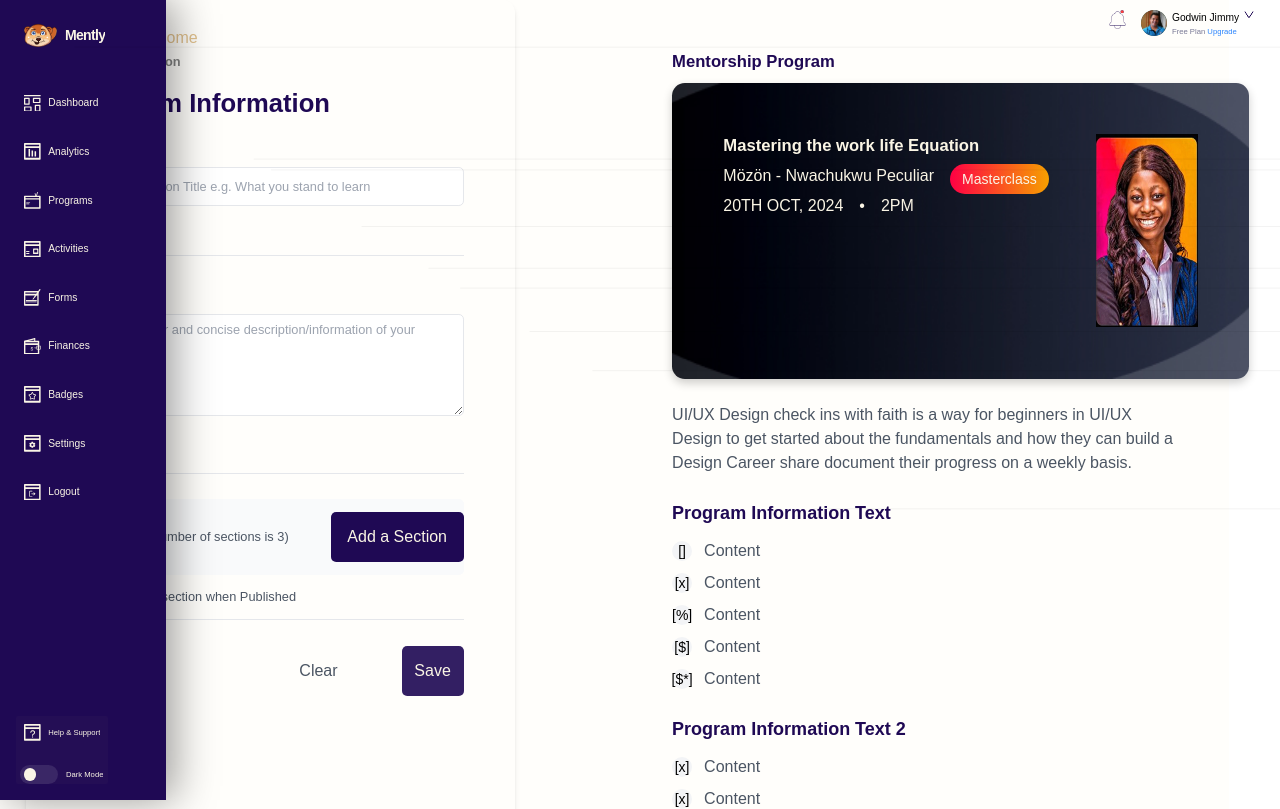
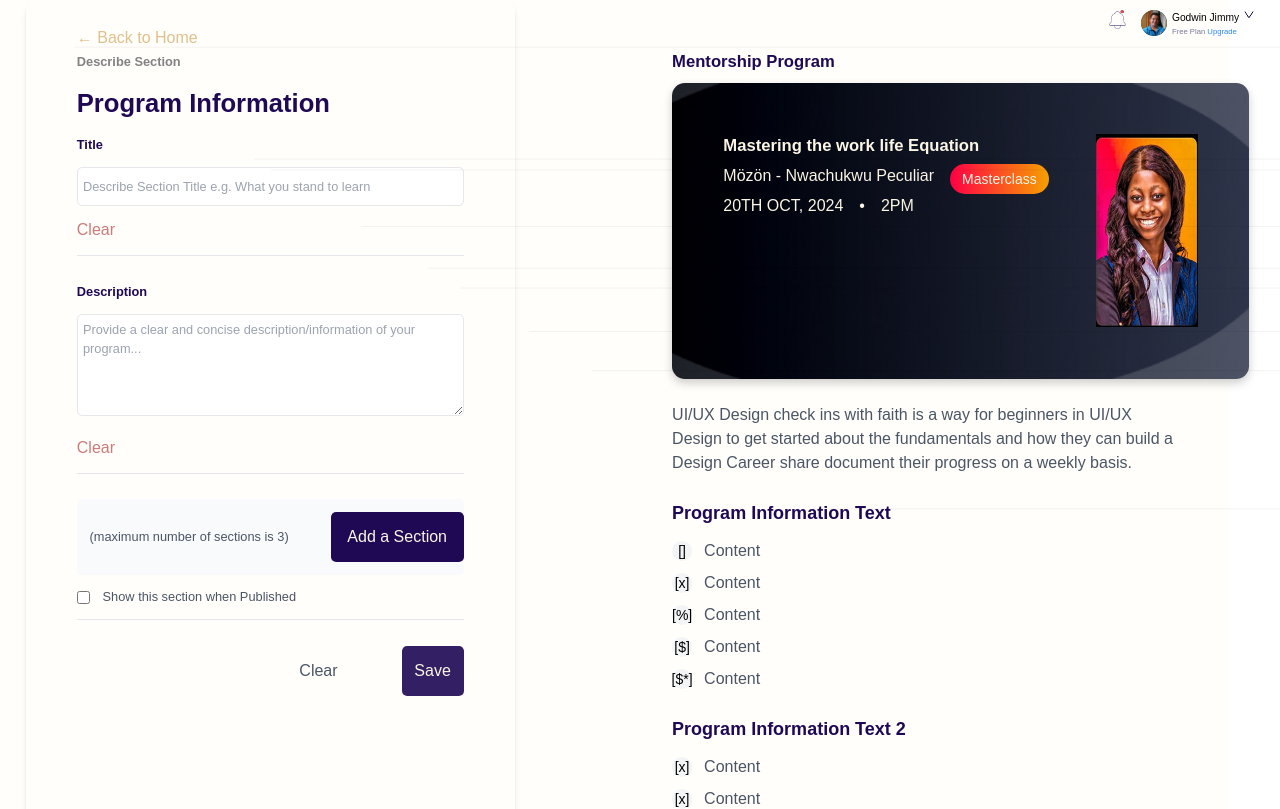
Before and after one commit to precious123-gifted/https---github.com-precious123-gifted-mentlyFEtest, a Next.js app: page / in a window 1280 px wide. Shown: the top 809 px of the page. Built offline with nearby package versions, Linux system fonts and the light colour scheme; a web font is replaced by a local one.

Commit message:
typescript-code-typing

```diff
--- a/src/app/components/SideBar.tsx
+++ b/src/app/components/SideBar.tsx
@@ -41,7 +41,7 @@
       {/* Sidebar */}
       <aside
   className={`group fixed left-0 top-0 h-full transition-all duration-300
-    ${isOpened ? 'sidebar-open portrait:ml-[0vw]' : 'portrait:ml-[-100vw]'}
+    ${isOpened ? 'sidebar-open portrait:ml-[0vw]' : 'sidebar-closed portrait:ml-[-100vw]'}
     portrait:w-[40vw] landscape:md:hover:w-[13vw]
     p-4 overflow-hidden md:hover:shadow-[8px_0_40px_0_rgba(0,0,0,0.4)]
     hover:backdrop-blur-sm bg-[#1F0954] `}
--- a/src/app/components/icons/ActivitiesIcon.tsx
+++ b/src/app/components/icons/ActivitiesIcon.tsx
@@ -2,32 +2,36 @@
 
 import * as React from "react";
 
-const SvgComponent = (props: any) => {
-  // Destructure orientation values from the hook
+interface SvgComponentProps {
+  className?: string; // Allow className prop
+  fill?: string; // Optional fill prop
+  [key: string]: any; // To handle other props passed to SVG
+}
 
+const SvgComponent = ({ className, fill, ...props }: SvgComponentProps) => {
   return (
     <svg
       xmlns="http://www.w3.org/2000/svg"
       viewBox="0 0 100 100"
       width={40}
       height={40}
-      fill="none"
-      className={``}
-      {...props}
+      fill={fill || 'none'} // Default to 'none' if no fill is provided
+      className={className} // Apply the className to the SVG element
+      {...props} // Spread the rest of the props onto the SVG
     >
       <path
-        fill={props.fill || 'currentColor'}
+        fill={fill || 'currentColor'}
         fillRule="evenodd"
         d="M100 4.444C100 1.99 98.372 0 96.364 0H3.636C1.628 0 0 1.99 0 4.444v91.112C0 98.01 1.628 100 3.636 100h92.728c2.008 0 3.636-1.99 3.636-4.444V4.444Zm-9.09 82.223c0 1.227-.815 2.222-1.82 2.222H10.91c-1.005 0-1.82-.995-1.82-2.222v-53.89c0-1.227.815-2.221 1.82-2.221h78.18c1.005 0 1.82.994 1.82 2.222v53.889Zm0-69.445c0 1.227-.815 2.222-1.82 2.222H10.91c-1.005 0-1.82-.994-1.82-2.222v-3.889c0-1.227.815-2.222 1.82-2.222h78.18c1.005 0 1.82.995 1.82 2.222v3.89Z"
         clipRule="evenodd"
       />
       <path
-        fill={props.fill || 'currentColor'}
+        fill={fill || 'currentColor'}
         d="M13.636 72.222h18.182v5.556H13.636v-5.556ZM13.636 61.111h18.182v5.556H13.636V61.11Z"
       />
-      <path fill={props.fill || 'currentColor'} d="M13.636 61.111h18.182v5.556H13.636V61.11Z" />
+      <path fill={fill || 'currentColor'} d="M13.636 61.111h18.182v5.556H13.636V61.11Z" />
       <path
-        fill={props.fill || 'currentColor'}
+        fill={fill || 'currentColor'}
         fillRule="evenodd"
         d="M57.273 44.444c-1.507 0-2.728 1.493-2.728 3.334v26.666c0 1.841 1.221 3.334 2.728 3.334h26.363c1.507 0 2.728-1.493 2.728-3.334V47.778c0-1.841-1.221-3.334-2.728-3.334H57.273Zm6.818 8.334c-1.506 0-2.727 1.492-2.727 3.333v11.667c0 .92.61 1.666 1.363 1.666h15.455c.753 0 1.364-.746 1.364-1.666V56.11c0-1.84-1.222-3.333-2.728-3.333H64.091Z"
         clipRule="evenodd"
--- a/src/app/components/icons/AnalyticsIcon.tsx
+++ b/src/app/components/icons/AnalyticsIcon.tsx
@@ -1,24 +1,43 @@
-import * as React from "react"
-const SvgComponent = (props:any) => (
+'use client';
+
+import * as React from "react";
+
+interface SvgComponentProps {
+  className?: string; // Allow className prop
+  fill?: string; // Optional fill prop
+  [key: string]: any; // To handle other props passed to SVG
+}
+
+const SvgComponent = ({ className, fill, ...props }: SvgComponentProps) => {
+  return (
     <svg
       xmlns="http://www.w3.org/2000/svg"
       viewBox="0 0 100 100"
-  width={'4vw'}
-  height={'4vw'}
-  fill="none"
-  className={props.className}
-  {...props}
+      width={40}
+      height={40}
+      fill={fill || 'none'} // Default to 'none' if no fill is provided
+      className={className} // Apply the className to the SVG element
+      {...props} // Spread the rest of the props onto the SVG
     >
       <path
-      fill={props.fill || 'currentColor'}
+        fill={fill || 'currentColor'}
         fillRule="evenodd"
         d="M100 4.444C100 1.99 98.372 0 96.364 0H3.636C1.628 0 0 1.99 0 4.444v91.112C0 98.01 1.628 100 3.636 100h92.728c2.008 0 3.636-1.99 3.636-4.444V4.444Zm-9.09 82.223c0 1.227-.815 2.222-1.82 2.222H10.91c-1.005 0-1.82-.995-1.82-2.222v-53.89c0-1.227.815-2.221 1.82-2.221h78.18c1.005 0 1.82.994 1.82 2.222v53.889Zm0-69.445c0 1.227-.815 2.222-1.82 2.222H10.91c-1.005 0-1.82-.994-1.82-2.222v-3.889c0-1.227.815-2.222 1.82-2.222h78.18c1.005 0 1.82.995 1.82 2.222v3.89Z"
         clipRule="evenodd"
       />
       <path
-      fill={props.fill || 'currentColor'}
-      d="M29.09 81.818A1.818 1.818 0 0 1 27.274 80V38.182c0-1.004.814-1.818 1.818-1.818h5.454c1.005 0 1.819.814 1.819 1.818V80a1.818 1.818 0 0 1-1.819 1.818h-5.454ZM47.273 81.818A1.818 1.818 0 0 1 45.454 80V47.273c0-1.004.815-1.819 1.819-1.819h5.454c1.004 0 1.819.815 1.819 1.819V80a1.818 1.818 0 0 1-1.819 1.818h-5.454ZM65.454 81.818A1.818 1.818 0 0 1 63.636 80V51.818c0-1.004.814-1.818 1.818-1.818h5.455c1.004 0 1.818.814 1.818 1.818V80a1.818 1.818 0 0 1-1.818 1.818h-5.455Z"
+        fill={fill || 'currentColor'}
+        d="M13.636 72.222h18.182v5.556H13.636v-5.556ZM13.636 61.111h18.182v5.556H13.636V61.11Z"
+      />
+      <path fill={fill || 'currentColor'} d="M13.636 61.111h18.182v5.556H13.636V61.11Z" />
+      <path
+        fill={fill || 'currentColor'}
+        fillRule="evenodd"
+        d="M57.273 44.444c-1.507 0-2.728 1.493-2.728 3.334v26.666c0 1.841 1.221 3.334 2.728 3.334h26.363c1.507 0 2.728-1.493 2.728-3.334V47.778c0-1.841-1.221-3.334-2.728-3.334H57.273Zm6.818 8.334c-1.506 0-2.727 1.492-2.727 3.333v11.667c0 .92.61 1.666 1.363 1.666h15.455c.753 0 1.364-.746 1.364-1.666V56.11c0-1.84-1.222-3.333-2.728-3.333H64.091Z"
+        clipRule="evenodd"
       />
     </svg>
-)
-export default SvgComponent
+  );
+};
+
+export default SvgComponent;
--- a/src/app/components/icons/BadgesIcon.tsx
+++ b/src/app/components/icons/BadgesIcon.tsx
@@ -1,32 +1,44 @@
-import * as React from "react"
-const SvgComponent = (props:any) => (
+'use client';
+
+import * as React from "react";
+
+interface SvgComponentProps {
+  className?: string;  // Allow className prop to be passed
+  fill?: string;       // Allow fill color to be passed
+  width?: string;      // Allow width to be passed
+  height?: string;     // Allow height to be passed
+  [key: string]: any;  // Accept any other props
+}
+
+const SvgComponent = ({ className, fill = 'currentColor', width = '4vw', height = '4vw', ...props }: SvgComponentProps) => (
   <svg
-  xmlns="http://www.w3.org/2000/svg"
-  viewBox="0 0 100 100"
-  width={'4vw'}
-  height={'4vw'}
-  fill="none"
-  className={props.className}
-  {...props}
->
+    xmlns="http://www.w3.org/2000/svg"
+    viewBox="0 0 100 100"
+    width={width}       // Set width to the passed or default value
+    height={height}     // Set height to the passed or default value
+    fill="none"
+    className={className}  // Apply className to the SVG element
+    {...props}  // Spread the rest of the props (like onClick, id, etc.) onto the SVG element
+  >
     <path
-      fill={props.fill || 'currentColor'}
+      fill={fill}  // Use provided fill, or default to 'currentColor'
       fillRule="evenodd"
       d="M100 4.444C100 1.99 98.372 0 96.364 0H3.636C1.628 0 0 1.99 0 4.444v91.112C0 98.01 1.628 100 3.636 100h92.728c2.008 0 3.636-1.99 3.636-4.444V4.444Zm-9.09 82.223c0 1.227-.815 2.222-1.82 2.222H10.91c-1.005 0-1.82-.995-1.82-2.222v-53.89c0-1.227.815-2.221 1.82-2.221h78.18c1.005 0 1.82.994 1.82 2.222v53.889Zm0-69.445c0 1.227-.815 2.222-1.82 2.222H10.91c-1.005 0-1.82-.994-1.82-2.222v-3.889c0-1.227.815-2.222 1.82-2.222h78.18c1.005 0 1.82.995 1.82 2.222v3.89Z"
       clipRule="evenodd"
     />
     <path
-      fill={props.fill || 'currentColor'}
+      fill={fill}  // Use provided fill, or default to 'currentColor'
       fillRule="evenodd"
       d="M47.615 37.796a2.825 2.825 0 0 1 1.01-1.049 2.67 2.67 0 0 1 1.376-.383c.483 0 .957.132 1.376.383.418.252.767.613 1.01 1.05l6.174 11.075 11.991 2.715a2.72 2.72 0 0 1 1.266.68c.358.338.625.768.774 1.248.15.48.175.992.076 1.486-.1.493-.32.95-.642 1.327l-8.174 9.56 1.237 12.753a3.001 3.001 0 0 1-.227 1.47c-.197.46-.506.86-.897 1.156a2.654 2.654 0 0 1-2.737.306L50 76.402l-11.227 5.17a2.655 2.655 0 0 1-2.737-.305c-.391-.297-.7-.695-.898-1.156a3.001 3.001 0 0 1-.226-1.47l1.237-12.754-8.174-9.556a2.935 2.935 0 0 1-.644-1.329 3.01 3.01 0 0 1 .076-1.486c.149-.48.416-.91.774-1.25a2.722 2.722 0 0 1 1.267-.68l11.991-2.714 6.175-11.076Zm2.386 4.892-5.11 9.169a2.844 2.844 0 0 1-.764.881c-.31.236-.664.4-1.038.485l-9.924 2.246 6.764 7.911c.517.605.767 1.408.69 2.214L39.596 76.15l9.291-4.28a2.661 2.661 0 0 1 2.227 0l9.292 4.28-1.023-10.556a3.01 3.01 0 0 1 .12-1.182c.119-.382.312-.733.567-1.032l6.767-7.91-9.924-2.247a2.707 2.707 0 0 1-1.039-.485 2.846 2.846 0 0 1-.764-.881L50 42.687Z"
       clipRule="evenodd"
     />
     <path
-      fill={props.fill || 'currentColor'}
+      fill={fill}  // Use provided fill, or default to 'currentColor'
       fillRule="evenodd"
       d="m48.644 73.4-.017.002-.11.055-.03.006-.022-.006-.11-.054c-.016-.006-.029-.003-.037.007l-.006.016-.026.662.007.03.016.02.16.115.024.006.018-.006.161-.114.019-.025.006-.026-.026-.66c-.005-.017-.013-.026-.027-.029Zm.41-.175-.02.003-.286.144-.015.015-.005.017.028.665.008.019.012.01.31.144c.02.005.035.001.046-.012l.006-.022-.053-.95c-.005-.018-.015-.03-.03-.033Zm-1.105.003-.023-.004-.02.013-.008.022-.053.95c0 .018.01.03.026.036l.023-.003.311-.144.016-.012.006-.017.026-.665-.005-.019-.015-.015-.284-.142Z"
       clipRule="evenodd"
     />
   </svg>
-)
-export default SvgComponent
+);
+
+export default SvgComponent;
--- a/src/app/components/icons/DashboardIcon.tsx
+++ b/src/app/components/icons/DashboardIcon.tsx
@@ -1,24 +1,40 @@
-import * as React from "react"
-const SvgComponent = (props:any) => (
+import * as React from "react";
+
+interface SvgComponentProps {
+  className?: string;
+  fill?: string;
+  width?: string | number;
+  height?: string | number;
+  [key: string]: any; // Allow any additional props (e.g., onClick, id)
+}
+
+const SvgComponent: React.FC<SvgComponentProps> = ({
+  className,
+  fill = "currentColor",
+  width = "4vw",
+  height = "4vw",
+  ...props
+}) => (
   <svg
-  xmlns="http://www.w3.org/2000/svg"
-  viewBox="0 0 100 100"
-  width={'4vw'}
-  height={'4vw'}
-  fill="none"
-  className={props.className}
-  {...props}
->
+    xmlns="http://www.w3.org/2000/svg"
+    viewBox="0 0 100 100"
+    width={width}
+    height={height}
+    fill="none"
+    className={className}
+    {...props}
+  >
     <path
-      fill={props.fill || 'currentColor'}
+      fill={fill}
       d="M0 .4C0 .18.18 0 .4 0h99.2c.22 0 .4.18.4.4v6.097a.4.4 0 0 1-.4.4H.4a.4.4 0 0 1-.4-.4V.4Z"
     />
     <path
-      fill={props.fill || 'currentColor'}
+      fill={fill}
       fillRule="evenodd"
       d="M3.049 17.241C1.365 17.241.001 18.476.001 20v35.862c0 1.523 1.364 2.759 3.048 2.759h28.198c1.684 0 3.049-1.236 3.049-2.759V20c0-1.524-1.365-2.759-3.049-2.759H3.05Zm23.626 8.276c0-.762-.683-1.38-1.525-1.38H9.146c-.842 0-1.524.618-1.524 1.38v24.828c0 .761.682 1.379 1.524 1.379H25.15c.842 0 1.525-.617 1.525-1.38V25.518ZM99.076 20c0-1.524-1.365-2.759-3.049-2.759h-39.63c-1.683 0-3.048 1.235-3.048 2.759v25.517c0 1.524 1.365 2.759 3.048 2.759h39.63c1.684 0 3.049-1.235 3.049-2.759V20ZM89.93 41.38c.842 0 1.525-.618 1.525-1.38V25.517c0-.762-.683-1.38-1.525-1.38H62.494c-.842 0-1.524.618-1.524 1.38V40c0 .762.682 1.38 1.524 1.38H89.93ZM96.027 58.62c1.683 0 3.048 1.236 3.048 2.76V97.24c0 1.524-1.365 2.759-3.048 2.759H67.828c-1.683 0-3.048-1.235-3.048-2.759V61.38c0-1.523 1.365-2.758 3.048-2.758h28.199ZM72.4 66.898c0-.762.683-1.38 1.524-1.38H89.93c.842 0 1.524.618 1.524 1.38v24.827c0 .762-.682 1.38-1.524 1.38H73.925c-.841 0-1.524-.618-1.524-1.38V66.897ZM0 71.724c0-1.523 1.365-2.758 3.048-2.758h39.63c1.684 0 3.049 1.235 3.049 2.758v25.517c0 1.524-1.365 2.759-3.048 2.759H3.049C1.364 100 0 98.765 0 97.241V71.724Zm9.145 21.38c-.841 0-1.524-.618-1.524-1.38V77.241c0-.761.683-1.379 1.524-1.379h27.437c.841 0 1.524.618 1.524 1.38v14.482c0 .762-.683 1.38-1.524 1.38H9.145Z"
       clipRule="evenodd"
     />
   </svg>
-)
-export default SvgComponent
+);
+
+export default SvgComponent;
--- a/src/app/components/icons/FinanciesIcon.tsx
+++ b/src/app/components/icons/FinanciesIcon.tsx
@@ -1,34 +1,50 @@
-import * as React from "react"
-const SvgComponent = (props:any) => (
+import * as React from "react";
+
+interface SvgComponentProps {
+  className?: string;
+  fill?: string;
+  width?: string | number;
+  height?: string | number;
+  [key: string]: any; // Allows additional props like onClick, id, etc.
+}
+
+const SvgComponent: React.FC<SvgComponentProps> = ({
+  className,
+  fill = "currentColor",
+  width = "4vw",
+  height = "4vw",
+  ...props
+}) => (
   <svg
-  xmlns="http://www.w3.org/2000/svg"
-  viewBox="0 0 100 100"
-  width={'4vw'}
-  height={'4vw'}
-  fill="none"
-  className={props.className}
-  {...props}
->
+    xmlns="http://www.w3.org/2000/svg"
+    viewBox="0 0 100 100"
+    width={width}
+    height={height}
+    fill="none"
+    className={className}
+    {...props}
+  >
     <path
-      fill={props.fill || 'currentColor'}
+      fill={fill}
       fillRule="evenodd"
       d="M91.667 19.535c0-2.067-1.493-3.742-3.334-3.742h-85C1.493 15.793 0 17.468 0 19.535v76.722C0 98.325 1.492 100 3.333 100h85c1.841 0 3.334-1.676 3.334-3.743V19.535Zm-8.334 69.237c0 1.034-.746 1.872-1.666 1.872H10c-.92 0-1.667-.838-1.667-1.872V43.394c0-1.033.747-1.871 1.667-1.871h71.667c.92 0 1.666.837 1.666 1.87v45.38Zm0-58.477c0 1.033-.746 1.871-1.666 1.871H10c-.92 0-1.667-.837-1.667-1.871V27.02c0-1.033.747-1.871 1.667-1.871h71.667c.92 0 1.666.838 1.666 1.871v3.275Z"
       clipRule="evenodd"
     />
     <path
-      fill={props.fill || 'currentColor'}
+      fill={fill}
       fillRule="evenodd"
       d="M72.85 54.069h-7.934a.4.4 0 0 0-.4.4v6.855c0 .22.18.4.4.4h7.934v-7.655Zm-1.39 1.276h-5.555v5.103h5.555v-5.103ZM100 46.813a.4.4 0 0 0-.4-.4H75.4a.4.4 0 0 0-.4.4V68.98c0 .221.18.4.4.4h24.2a.4.4 0 0 0 .4-.4V46.813Zm-4.167 3.428H79.167v15.31h16.666v-15.31Z"
       clipRule="evenodd"
     />
     <path
-      fill={props.fill || 'currentColor'}
+      fill={fill}
       d="M1.114 18.285c0-.717.419-1.338 1.009-1.495L65.076.518c.703-.186 1.398-.074 1.545.761l.788 4.476c.146.827-.302 1.638-1 1.811L2.669 23.371c-.802.199-1.554-.527-1.554-1.499v-3.587Z"
     />
     <path
-      fill={props.fill || 'currentColor'}
+      fill={fill}
       d="M62.58 23.452c-.712 0-1.29-.686-1.29-1.531V3.346c0-.58.277-1.11.714-1.37L65.076.095c.858-.51 2.666 1.164 2.666 2.302v19.525c0 .845-.578 1.53-1.29 1.53H62.58ZM46.38 54.545v2.838h-2.041c-1.851 0-3.403 1.617-3.403 3.546v1.42c0 1.929 1.198 3.518 2.967 4l6.968 1.873c.381.113.925.822.925 1.248v1.419c0 .397-.299.709-.68.709h-6.805a1.475 1.475 0 0 1-.68-.17V68.76h-2.722v2.837a2.69 2.69 0 0 0 1.198 2.213c.626.454 1.415.624 2.204.624h2.042v2.838h2.722v-2.838h2.041c1.878 0 3.402-1.589 3.402-3.546V69.47c0-1.93-1.197-3.518-2.967-4l-6.967-1.873c-.382-.114-.926-.823-.926-1.249V60.93c0-.397.3-.709.68-.709h6.805c.3 0 .572.114.68.17v2.667h2.722V60.22a2.69 2.69 0 0 0-1.197-2.213c-.626-.454-1.416-.624-2.205-.624h-2.041v-2.838H46.38Z"
     />
   </svg>
-)
-export default SvgComponent
+);
+
+export default SvgComponent;
--- a/src/app/components/icons/FormsIcon.tsx
+++ b/src/app/components/icons/FormsIcon.tsx
@@ -1,28 +1,41 @@
-import * as React from "react"
-const SvgComponent = (props:any) => (
+import * as React from "react";
+
+interface SvgComponentProps {
+  className?: string;
+  fill?: string;
+  width?: string | number;
+  height?: string | number;
+  [key: string]: any; // Allows additional props (like onClick, id, etc.)
+}
+
+const SvgComponent: React.FC<SvgComponentProps> = ({
+  className,
+  fill = "currentColor",
+  width = "4vw",
+  height = "4vw",
+  ...props
+}) => (
   <svg
-  xmlns="http://www.w3.org/2000/svg"
-  viewBox="0 0 100 100"
-  width={'4vw'}
-  height={'4vw'}
-  fill="none"
-  className={props.className}
-  {...props}
->
+    xmlns="http://www.w3.org/2000/svg"
+    viewBox="0 0 100 100"
+    width={width}
+    height={height}
+    fill="none"
+    className={className}
+    {...props}
+  >
     <path
-      fill={props.fill || 'currentColor'}
+      fill={fill}
       fillRule="evenodd"
       d="M88 15.911C88 13.751 86.567 12 84.8 12H3.2C1.433 12 0 13.751 0 15.911V96.09C0 98.249 1.433 100 3.2 100h81.6c1.767 0 3.2-1.751 3.2-3.911V15.91Zm-8 72.356c0 1.08-.716 1.955-1.6 1.955H9.6c-.884 0-1.6-.875-1.6-1.955V40.845c0-1.08.716-1.956 1.6-1.956h68.8c.884 0 1.6.875 1.6 1.955v47.423Zm0-61.111c0 1.08-.716 1.955-1.6 1.955H9.6c-.884 0-1.6-.875-1.6-1.955v-3.423c0-1.08.716-1.955 1.6-1.955h68.8c.884 0 1.6.875 1.6 1.955v3.423Z"
       clipRule="evenodd"
     />
+    <path fill={fill} d="M12 75.556h64v4.888H12v-4.888ZM12 65.778h64v4.889H12v-4.89Z" />
     <path
-      fill={props.fill || 'currentColor'}
-      d="M12 75.556h64v4.888H12v-4.888ZM12 65.778h64v4.889H12v-4.89Z"
-    />
-    <path
-      fill={props.fill || 'currentColor'}
-      d="M12 65.778h64v4.889H12v-4.89ZM58.617 50.053 94.346.316a.4.4 0 0 1 .549-.098l4.765 3.225a.4.4 0 0 1 .101.564l-35.714 49.72-5.429-3.674ZM52 60.402l6.577-9.02 3.912 2.688-6.577 9.019-3.6.911L52 60.402Z"
+      fill={fill}
+      d="M58.617 50.053 94.346.316a.4.4 0 0 1 .549-.098l4.765 3.225a.4.4 0 0 1 .101.564l-35.714 49.72-5.429-3.674ZM52 60.402l6.577-9.02 3.912 2.688-6.577 9.019-3.6.911L52 60.402Z"
     />
   </svg>
-)
-export default SvgComponent
+);
+
+export default SvgComponent;
--- a/src/app/components/icons/LogoutIcon.tsx
+++ b/src/app/components/icons/LogoutIcon.tsx
@@ -1,24 +1,40 @@
-import * as React from "react"
-const SvgComponent = (props:any) => (
+import * as React from "react";
+
+interface SvgComponentProps {
+  className?: string;
+  fill?: string;
+  width?: string | number;
+  height?: string | number;
+  [key: string]: any;
+}
+
+const SvgComponent: React.FC<SvgComponentProps> = ({
+  className,
+  fill = "currentColor",
+  width = "4vw",
+  height = "4vw",
+  ...props
+}) => (
   <svg
-  xmlns="http://www.w3.org/2000/svg"
-  viewBox="0 0 100 100"
-  width={'4vw'}
-  height={'4vw'}
-  fill="none"
-  className={props.className}
-  {...props}
->
+    xmlns="http://www.w3.org/2000/svg"
+    viewBox="0 0 100 100"
+    width={width}
+    height={height}
+    fill="none"
+    className={className}
+    {...props}
+  >
     <path
-      fill={props.fill || 'currentColor'}
+      fill={fill}
       fillRule="evenodd"
       d="M100 4.444C100 1.99 98.372 0 96.364 0H3.636C1.628 0 0 1.99 0 4.444v91.112C0 98.01 1.628 100 3.636 100h92.728c2.008 0 3.636-1.99 3.636-4.444V4.444Zm-9.09 82.223c0 1.227-.815 2.222-1.82 2.222H10.91c-1.005 0-1.82-.995-1.82-2.222v-53.89c0-1.227.815-2.221 1.82-2.221h78.18c1.005 0 1.82.994 1.82 2.222v53.889Zm0-69.445c0 1.227-.815 2.222-1.82 2.222H10.91c-1.005 0-1.82-.994-1.82-2.222v-3.889c0-1.227.815-2.222 1.82-2.222h78.18c1.005 0 1.82.995 1.82 2.222v3.89Z"
       clipRule="evenodd"
     />
     <path
-      fill={props.fill || 'currentColor'}
+      fill={fill}
       d="M35.95 77.273c-1.136 0-2.108-.396-2.917-1.186-.809-.79-1.213-1.742-1.215-2.855V44.95c0-1.112.405-2.063 1.215-2.853s1.782-1.187 2.917-1.188h12.397c.585 0 1.077.194 1.473.582.397.388.595.867.593 1.438a1.949 1.949 0 0 1-.595 1.44c-.395.39-.886.583-1.47.58H35.95v28.283h12.397c.585 0 1.077.194 1.473.582.397.388.595.868.593 1.439a1.949 1.949 0 0 1-.595 1.44c-.395.39-.886.582-1.47.58H35.95ZM61.105 61.11H46.281c-.585 0-1.076-.194-1.471-.582a1.942 1.942 0 0 1-.595-1.438 1.921 1.921 0 0 1 .595-1.438c.398-.388.888-.582 1.471-.582h14.824l-3.874-3.788a1.833 1.833 0 0 1-.568-1.364c0-.538.19-1.01.568-1.414.38-.404.861-.615 1.447-.632a1.971 1.971 0 0 1 1.498.582l7.386 7.222c.413.404.62.875.62 1.414 0 .539-.207 1.01-.62 1.414l-7.386 7.222a1.948 1.948 0 0 1-1.471.582 2.128 2.128 0 0 1-1.474-.632 1.935 1.935 0 0 1-.54-1.439c.017-.555.215-1.018.592-1.39l3.822-3.737Z"
     />
   </svg>
-)
-export default SvgComponent
+);
+
+export default SvgComponent;
--- a/src/app/components/icons/ProgramsIcon.tsx
+++ b/src/app/components/icons/ProgramsIcon.tsx
@@ -1,24 +1,40 @@
-import * as React from "react"
-const SvgComponent = (props:any) => (
+import * as React from "react";
+
+interface SvgComponentProps {
+  className?: string;
+  fill?: string;
+  width?: string | number;
+  height?: string | number;
+  [key: string]: any;
+}
+
+const SvgComponent: React.FC<SvgComponentProps> = ({
+  className,
+  fill = "currentColor",
+  width = "4vw",
+  height = "4vw",
+  ...props
+}) => (
   <svg
     xmlns="http://www.w3.org/2000/svg"
     viewBox="0 0 100 100"
-    width={'4vw'}
-    height={'4vw'}
+    width={width}
+    height={height}
     fill="none"
-    className={props.className}
+    className={className}
     {...props}
   >
     <path
-      fill={props.fill || 'currentColor'}
+      fill={fill}
       fillRule="evenodd"
       d="M100 25.39c0-1.916-1.628-3.47-3.636-3.47H3.636C1.628 21.92 0 23.474 0 25.39v71.14C0 98.446 1.628 100 3.636 100h92.728c2.008 0 3.636-1.554 3.636-3.47V25.39Zm-9.09 64.2c0 .958-.815 1.734-1.82 1.734H10.91c-1.005 0-1.82-.776-1.82-1.735V47.513c0-.958.815-1.735 1.82-1.735h78.18c1.005 0 1.82.777 1.82 1.735v42.076Zm0-54.223c0 .959-.815 1.735-1.82 1.735H10.91c-1.005 0-1.82-.776-1.82-1.735v-3.036c0-.958.815-1.735 1.82-1.735h78.18c1.005 0 1.82.777 1.82 1.735v3.036Z"
       clipRule="evenodd"
     />
     <path
-      fill={props.fill || 'currentColor'}
+      fill={fill}
       d="M13.636 69.636h18.182v4.338H13.636v-4.338ZM13.636 60.96h22.728v4.337H13.636V60.96ZM74.482 23.681c-.97-.248-1.546-1.2-1.286-2.125l5.692-20.27c.26-.925 1.256-1.474 2.226-1.226l.878.224c.97.248 1.546 1.2 1.286 2.125l-5.691 20.27c-.26.926-1.257 1.475-2.227 1.227l-.878-.225ZM70.096 23.906c-.97.248-1.967-.301-2.227-1.227L64.105 9.272c-.26-.926.315-1.878 1.285-2.126l.879-.224c.97-.248 1.966.301 2.226 1.227l3.765 13.408c.26.925-.316 1.877-1.286 2.125l-.878.224Z"
     />
   </svg>
-)
-export default SvgComponent
+);
+
+export default SvgComponent;
--- a/src/app/components/icons/SettingsIcon.tsx
+++ b/src/app/components/icons/SettingsIcon.tsx
@@ -1,24 +1,40 @@
-import * as React from "react"
-const SvgComponent = (props:any) => (
+import * as React from "react";
+
+interface SvgComponentProps {
+  className?: string;
+  fill?: string;
+  width?: string | number;
+  height?: string | number;
+  [key: string]: any;
+}
+
+const SvgComponent: React.FC<SvgComponentProps> = ({
+  className,
+  fill = "currentColor",
+  width = "4vw",
+  height = "4vw",
+  ...props
+}) => (
   <svg
-  xmlns="http://www.w3.org/2000/svg"
-  viewBox="0 0 100 100"
-  width={'4vw'}
-  height={'4vw'}
-  fill="none"
-  className={props.className}
-  {...props}
->
+    xmlns="http://www.w3.org/2000/svg"
+    viewBox="0 0 100 100"
+    width={width}
+    height={height}
+    fill="none"
+    className={className}
+    {...props}
+  >
     <path
-      fill={props.fill || 'currentColor'}
+      fill={fill}
       fillRule="evenodd"
       d="M100 4.444C100 1.99 98.372 0 96.364 0H3.636C1.628 0 0 1.99 0 4.444v91.112C0 98.01 1.628 100 3.636 100h92.728c2.008 0 3.636-1.99 3.636-4.444V4.444Zm-9.09 82.223c0 1.227-.815 2.222-1.82 2.222H10.91c-1.005 0-1.82-.995-1.82-2.222v-53.89c0-1.227.815-2.221 1.82-2.221h78.18c1.005 0 1.82.994 1.82 2.222v53.889Zm0-69.445c0 1.227-.815 2.222-1.82 2.222H10.91c-1.005 0-1.82-.994-1.82-2.222v-3.889c0-1.227.815-2.222 1.82-2.222h78.18c1.005 0 1.82.995 1.82 2.222v3.89Z"
       clipRule="evenodd"
     />
     <path
-      fill={props.fill || 'currentColor'}
+      fill={fill}
       d="M64.024 59.09c0-.417-.018-.817-.056-1.236l3.478-2.563a1.796 1.796 0 0 0 .487-2.364l-3.497-5.873a1.835 1.835 0 0 0-1.019-.817 1.894 1.894 0 0 0-1.319.054l-4.02 1.655a14.283 14.283 0 0 0-2.188-1.237l-.542-4.2c-.112-.909-.916-1.6-1.851-1.6h-6.975c-.954 0-1.758.691-1.87 1.6l-.542 4.2c-.767.345-1.496.764-2.188 1.236l-4.02-1.654a1.872 1.872 0 0 0-2.338.764l-3.497 5.89a1.8 1.8 0 0 0 .487 2.364l3.478 2.564a12.903 12.903 0 0 0 0 2.454l-3.478 2.564a1.796 1.796 0 0 0-.487 2.363l3.497 5.873a1.872 1.872 0 0 0 2.338.764l4.02-1.655c.692.473 1.421.891 2.188 1.237l.542 4.2c.112.909.916 1.6 1.851 1.6h6.975c.935 0 1.74-.691 1.851-1.6l.543-4.2a14.291 14.291 0 0 0 2.187-1.237l4.02 1.655c.86.363 1.87.036 2.338-.764l3.497-5.873a1.8 1.8 0 0 0-.486-2.363l-3.478-2.564c.056-.418.074-.818.074-1.236Zm-13.95 6.364c-3.608 0-6.544-2.854-6.544-6.363 0-3.51 2.936-6.364 6.545-6.364s6.544 2.855 6.544 6.364-2.935 6.363-6.544 6.363Z"
     />
   </svg>
-)
-export default SvgComponent
+);
+
+export default SvgComponent;
```
Also changed, not shown: src/app/globals.css (+54 -0 lines). Lines whose indentation alone changed are shown as unchanged.
